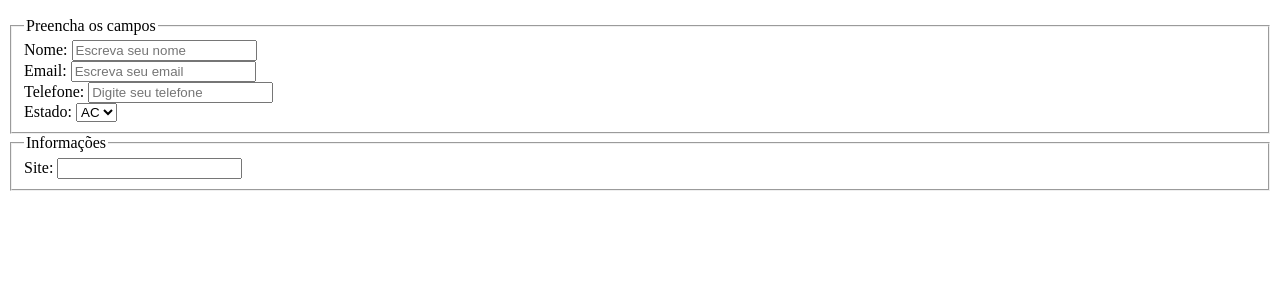
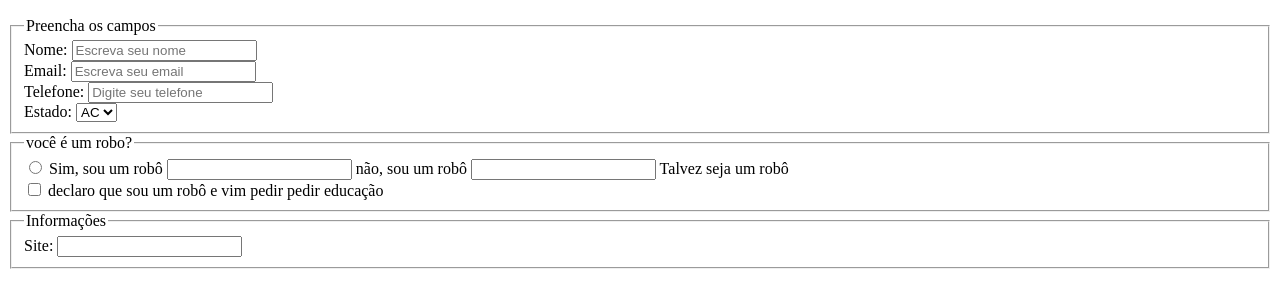
Before and after one commit to Lais-29/formulario-t1, a plain HTML site: page index.html in a window 1280 px wide. Shown: the part 110-418 px from the top of the page. Drawn offline with Linux system fonts and the light colour scheme.

Commit message:
adicionei alguns tipos de input

```diff
--- a/index.html
+++ b/index.html
@@ -49,12 +49,38 @@
 
           <div>
             <label for="estados">Estado:</label>
-            <select>
+            <select name="estados" id="estados">
               <option value="AC">AC</option>
               <option value="SP">SP</option>
               <option value="RJ">RJ</option>
             </select>
           </div>
+        </fieldset>
+
+        <fieldset>
+            <legend> você é um robo?</legend>
+            <imag
+            src="https://images.vexels.com/media/users/3/201138/isolated/lists/143b8e1550deda3eadf5a8c0045cbb0f-robo-de-brinquedo-plano.png"
+            width="100"
+            alt="figura de um robô verde"
+            />
+
+            <div>
+            <input type="radio" name="robo"
+            id="sim"/>
+            <label for="sim"> Sim, sou um robô </label>
+
+            <input type=" radio" name="robo"
+            id="nao"/> não, sou um robô </label>
+
+            <input type=" radio" name="robo"
+            id="talvez"/> Talvez seja um robô </label>
+            </div>
+
+            <input type="checkbox" name="acordo" id="acordo"/>
+            <label for="acordo"> declaro que sou um robô e vim  pedir pedir educação </label>
+
+
         </fieldset>
 
         <fieldset>
```
